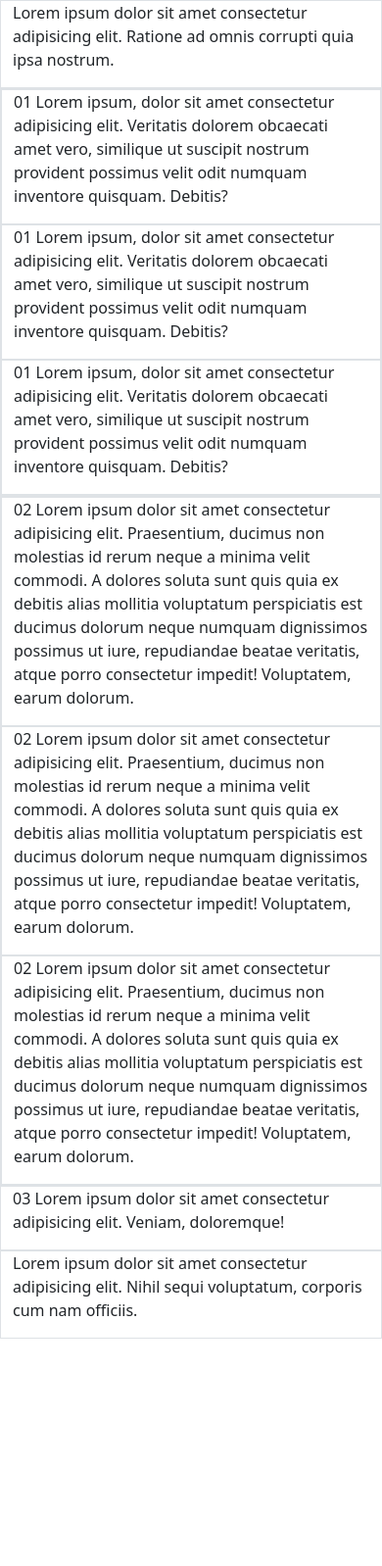
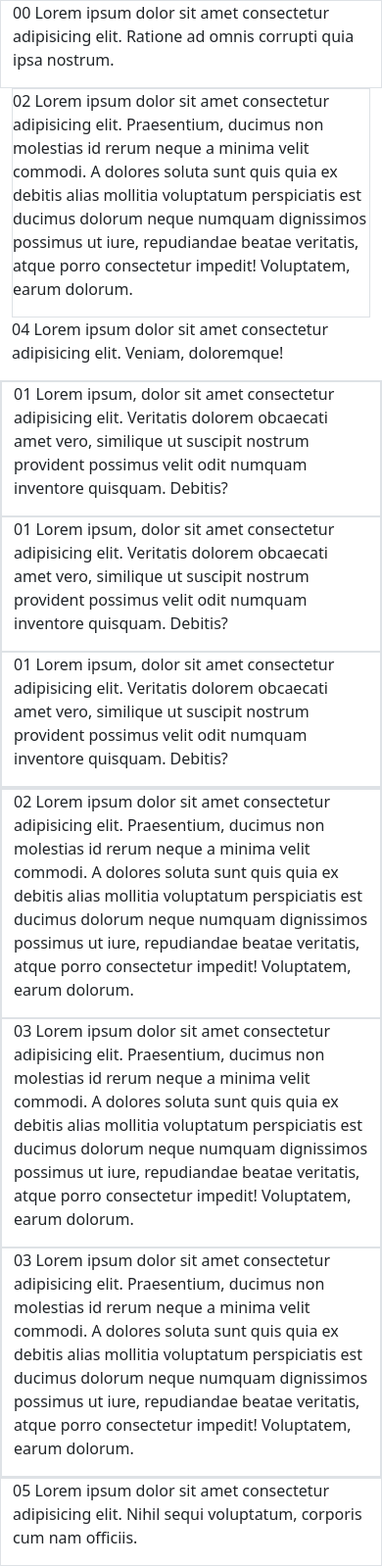
Before and after one commit to nestor-labiuk/proyecto-front-end, a plain HTML site: page index.html in a window 390 px wide. Shown: the whole page at 98% size. Before the commit the page ends 1366 px from the top, so only its background shows below. Drawn offline with nearby package versions, Linux system fonts and the light colour scheme.

Commit message:
Agrega clase d-none para reacomodar la grilla en distintos tamaños de pantalla

```diff
--- a/index.html
+++ b/index.html
@@ -16,12 +16,21 @@
 
       <div class="row">
          <div class="col-12 border">
-            <p> Lorem ipsum dolor sit amet consectetur adipisicing elit. Ratione ad omnis corrupti quia ipsa nostrum.</p>
+            <p>00 Lorem ipsum dolor sit amet consectetur adipisicing elit. Ratione ad omnis corrupti quia ipsa nostrum.</p>
          </div>
       </div>
 
+      <div class="col-12 border d-md-none">
+         <p> 02 Lorem ipsum dolor sit amet consectetur adipisicing elit. Praesentium, ducimus non molestias id rerum neque a minima velit commodi. A dolores soluta sunt quis quia ex debitis alias mollitia voluptatum perspiciatis est ducimus dolorum neque
+            numquam dignissimos possimus ut iure, repudiandae beatae veritatis, atque porro consectetur impedit! Voluptatem, earum dolorum.</p>
+      </div>
+
+      <div class="col-12  d-lg-none">
+         <p> 04 Lorem ipsum dolor sit amet consectetur adipisicing elit. Veniam, doloremque!</p>
+      </div>
+
       <div class="row">
-         <div class="col-12 col-md-12 col-lg-3 border">
+         <div class="col-12 col-md-4 col-lg-3 border">
 
             <div class="row">
                <div class="col-12 border">
@@ -43,7 +52,7 @@
          </div>
 
 
-         <div class="col-12 col-md-11 col-lg-8 border">
+         <div class="col-12 col-md-8 col-lg-8 border">
             <div class="row">
                <div class="col-12 border">
                   <p> 02 Lorem ipsum dolor sit amet consectetur adipisicing elit. Praesentium, ducimus non molestias id rerum neque a minima velit commodi. A dolores soluta sunt quis quia ex debitis alias mollitia voluptatum perspiciatis est ducimus dolorum
@@ -51,25 +60,25 @@
                </div>
             </div>
             <div class="row">
-               <div class="col-12 col-lg-6 border">
-                  <p> 02 Lorem ipsum dolor sit amet consectetur adipisicing elit. Praesentium, ducimus non molestias id rerum neque a minima velit commodi. A dolores soluta sunt quis quia ex debitis alias mollitia voluptatum perspiciatis est ducimus dolorum
+               <div class="col-12 col-md-6 col-lg-6 border">
+                  <p> 03 Lorem ipsum dolor sit amet consectetur adipisicing elit. Praesentium, ducimus non molestias id rerum neque a minima velit commodi. A dolores soluta sunt quis quia ex debitis alias mollitia voluptatum perspiciatis est ducimus dolorum
                      neque numquam dignissimos possimus ut iure, repudiandae beatae veritatis, atque porro consectetur impedit! Voluptatem, earum dolorum.</p>
                </div>
-               <div class="col-12 col-lg-6 border">
-                  <p> 02 Lorem ipsum dolor sit amet consectetur adipisicing elit. Praesentium, ducimus non molestias id rerum neque a minima velit commodi. A dolores soluta sunt quis quia ex debitis alias mollitia voluptatum perspiciatis est ducimus dolorum
+               <div class="col-12 col-md-6 col-lg-6 border">
+                  <p> 03 Lorem ipsum dolor sit amet consectetur adipisicing elit. Praesentium, ducimus non molestias id rerum neque a minima velit commodi. A dolores soluta sunt quis quia ex debitis alias mollitia voluptatum perspiciatis est ducimus dolorum
                      neque numquam dignissimos possimus ut iure, repudiandae beatae veritatis, atque porro consectetur impedit! Voluptatem, earum dolorum.</p>
                </div>
             </div>
 
          </div>
-         <div class="col-12 col-md-1 col-lg-1 border">
-            <p> 03 Lorem ipsum dolor sit amet consectetur adipisicing elit. Veniam, doloremque!</p>
+         <div class="col-12 col-md-1 col-lg-1 d-none  d-lg-block">
+            <p> 04 Lorem ipsum dolor sit amet consectetur adipisicing elit. Veniam, doloremque!</p>
          </div>
 
       </div>
       <div class="row">
          <div class="col-12 border">
-            <p> Lorem ipsum dolor sit amet consectetur adipisicing elit. Nihil sequi voluptatum, corporis cum nam officiis.</p>
+            <p>05 Lorem ipsum dolor sit amet consectetur adipisicing elit. Nihil sequi voluptatum, corporis cum nam officiis.</p>
          </div>
       </div>
    </main>
```
